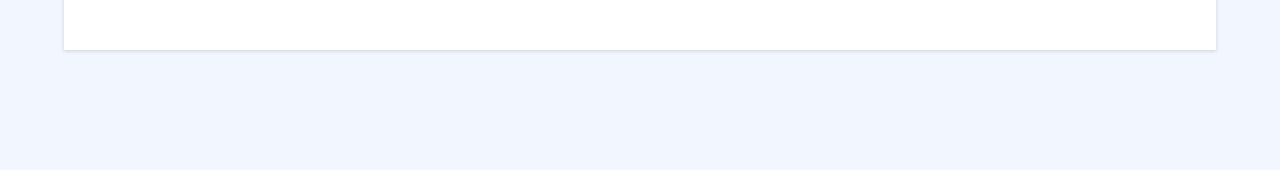
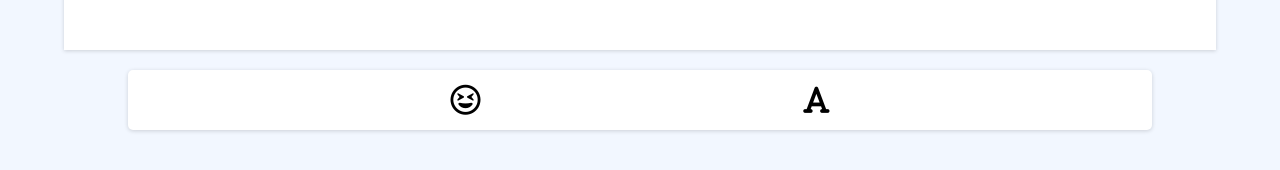
Before and after one commit to hunimoda/object-palette, a React (Create React App) app: page / in a window 1280 px wide. Shown: the part 510-680 px from the top of the page. Built offline with nearby package versions, Linux system fonts and the light colour scheme.

Commit message:
Added footer

```diff
--- a/public/index.html
+++ b/public/index.html
@@ -40,9 +40,9 @@
       To begin the development, run `npm start` or `yarn start`.
       To create a production bundle, use `npm run build` or `yarn build`.
     -->
+		<script
+			src="https://kit.fontawesome.com/953e29909a.js"
+			crossorigin="anonymous"
+		></script>
 	</body>
-	<script
-		src="https://kit.fontawesome.com/953e29909a.js"
-		crossorigin="anonymous"
-	></script>
 </html>
--- a/src/App.js
+++ b/src/App.js
@@ -1,6 +1,7 @@
 import { Fragment } from "react";
 import Header from "./components/Header/Header";
 import Canvas from "./components/Canvas/Canvas";
+import Footer from "./components/Footer/Footer";
 import classes from "./App.module.css";
 
 function App() {
@@ -8,6 +9,7 @@ function App() {
 		<Fragment>
 			<Header />
 			<Canvas className={classes.canvas} />
+			<Footer className={classes.footer} />
 		</Fragment>
 	);
 }
--- a/src/App.module.css
+++ b/src/App.module.css
@@ -1,3 +1,7 @@
 .canvas {
 	margin: 20px auto;
 }
+
+.footer {
+	margin: 0 auto;
+}
--- /dev/null
+++ b/src/components/Footer/Footer.js
@@ -0,0 +1,14 @@
+import classes from "./Footer.module.css";
+
+const Footer = (props) => {
+	const footerClass = `${classes.footer} ${props.className}`;
+
+	return (
+		<footer className={footerClass}>
+			<i className="far fa-grin-squint" />
+			<i class="fas fa-font" />
+		</footer>
+	);
+};
+
+export default Footer;
--- /dev/null
+++ b/src/components/Footer/Footer.module.css
@@ -0,0 +1,11 @@
+.footer {
+	width: 80vw;
+	height: 60px;
+	border-radius: 5px;
+	background-color: white;
+	box-shadow: rgba(0, 0, 0, 0.16) 0px 1px 4px;
+	display: flex;
+	align-items: center;
+	justify-content: space-evenly;
+	font-size: 30px;
+}
```
